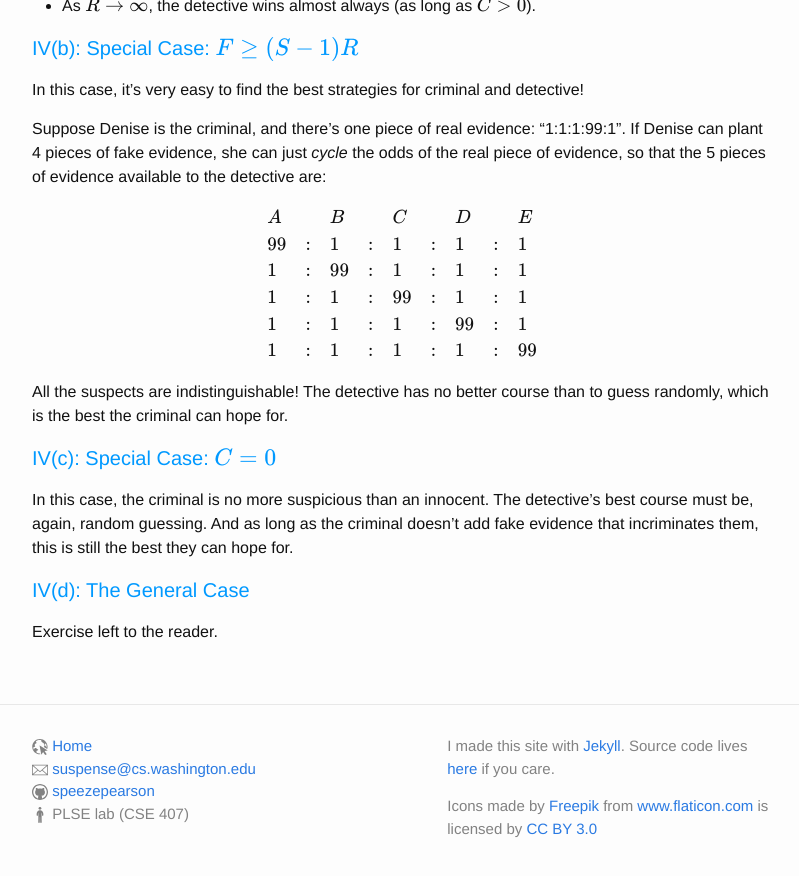
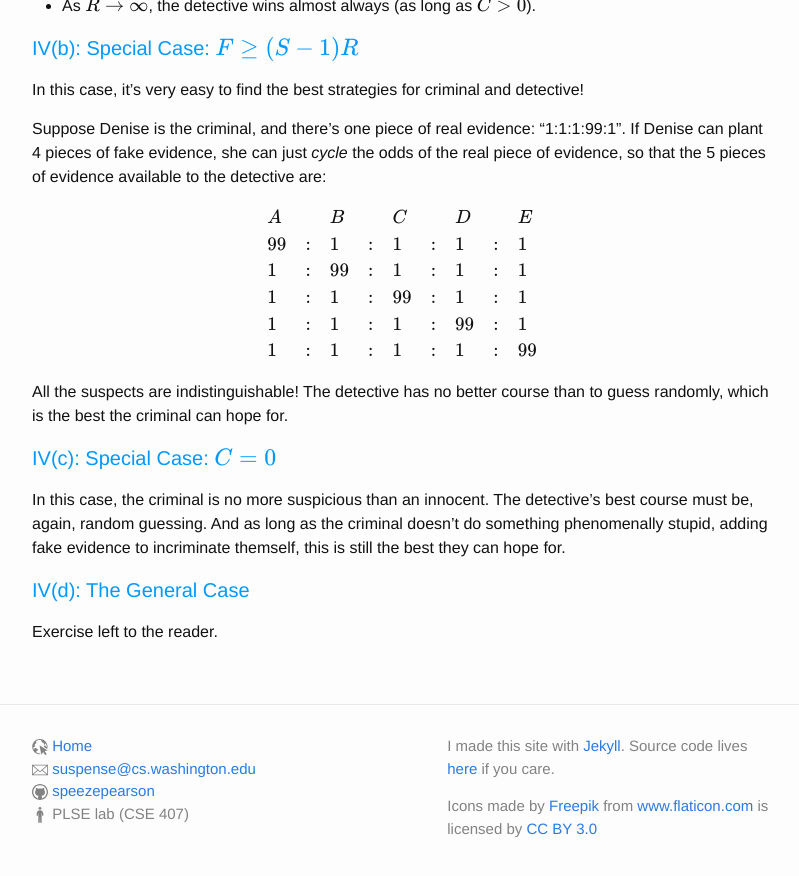
Before and after one commit to speezepearson/speezepearson.github.io, a Jekyll site: the page built from _posts/2016-05-12-dealing-with-misdirection.markdown, in a window 1280 px wide and 900 px high, scrolled down 3720 px. Shown: the top 876 px of the window, without its empty margins (238-1037 px from the left). Built offline with Jekyll 4.4.1, drawn with Linux system fonts in a browser that asks for light colours; formulas are drawn with MathJax 3.

Commit message:
tweak wording

```diff
--- a/_posts/2016-05-12-dealing-with-misdirection.markdown
+++ b/_posts/2016-05-12-dealing-with-misdirection.markdown
@@ -150,7 +150,7 @@ All the suspects are indistinguishable! The detective has no better course than
 
 #### IV(c): Special Case: $C=0$
 
-In this case, the criminal is no more suspicious than an innocent. The detective's best course must be, again, random guessing. And as long as the criminal doesn't add fake evidence that incriminates them, this is still the best they can hope for.
+In this case, the criminal is no more suspicious than an innocent. The detective's best course must be, again, random guessing. And as long as the criminal doesn't do something phenomenally stupid, adding fake evidence to incriminate themself, this is still the best they can hope for.
 
 
 #### IV(d): The General Case
```
